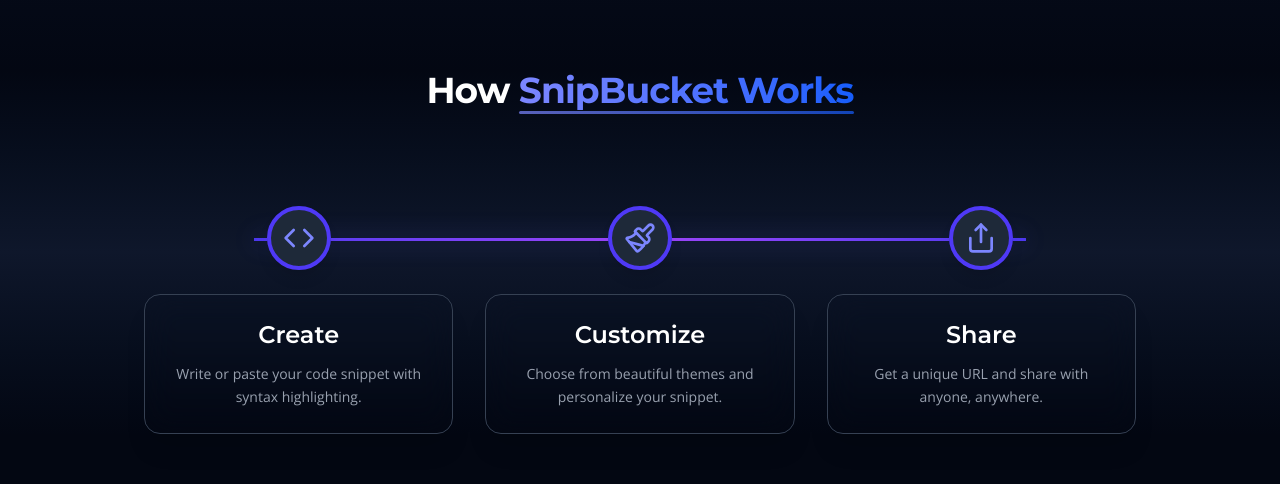
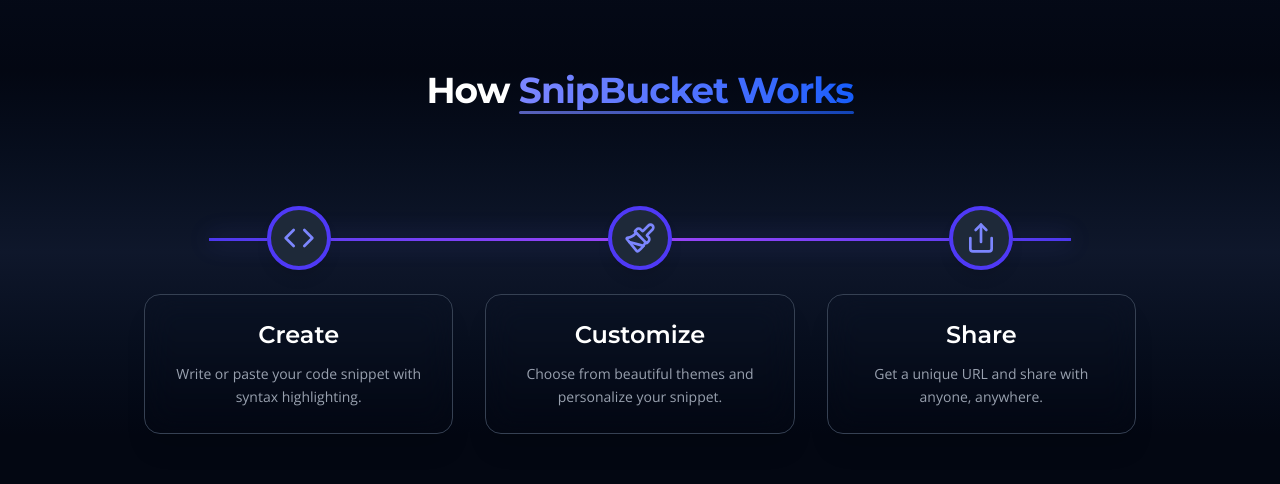
Before and after one commit to ayush-848/SnipBucket, a React (Vite) app in the folder frontend/: page / in a window 1280 px wide. Shown: the part 794-1278 px from the top of the page. Built offline with nearby package versions, Linux system fonts and the light colour scheme; no server answers; a web font is replaced by a local one.

Commit message:
fixed bug

```diff
--- a/frontend/src/components/About.jsx
+++ b/frontend/src/components/About.jsx
@@ -22,7 +22,7 @@
 
   return (
     <div className="bg-gradient-to-b from-gray-950 via-slate-900 to-gray-950">
-      <div className="max-w-6xl mx-auto px-6 text-center" >
+      <div className="max-w-screen mx-auto px-6 text-center" >
         {/* Title */}
         <h2 className="text-4xl font-bold text-white mb-24 tracking-tight relative" >
           How{' '}
```
